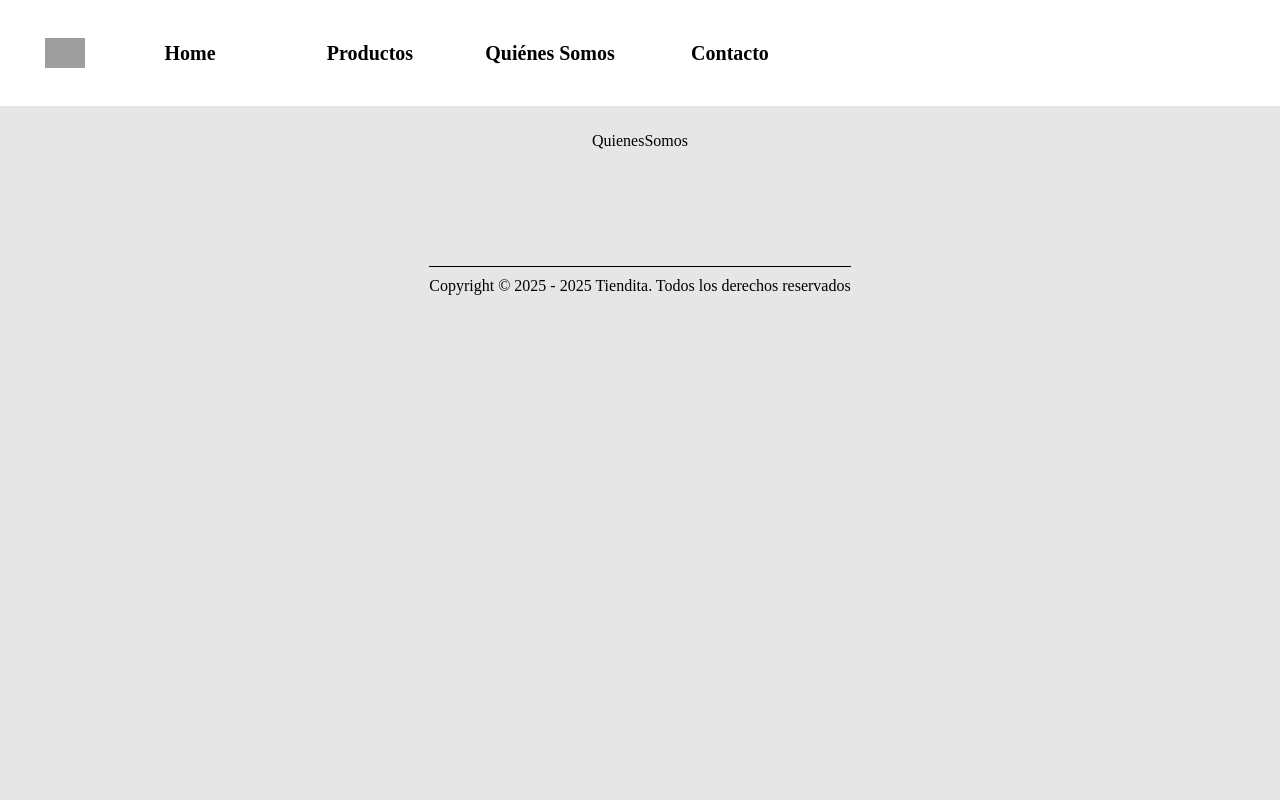
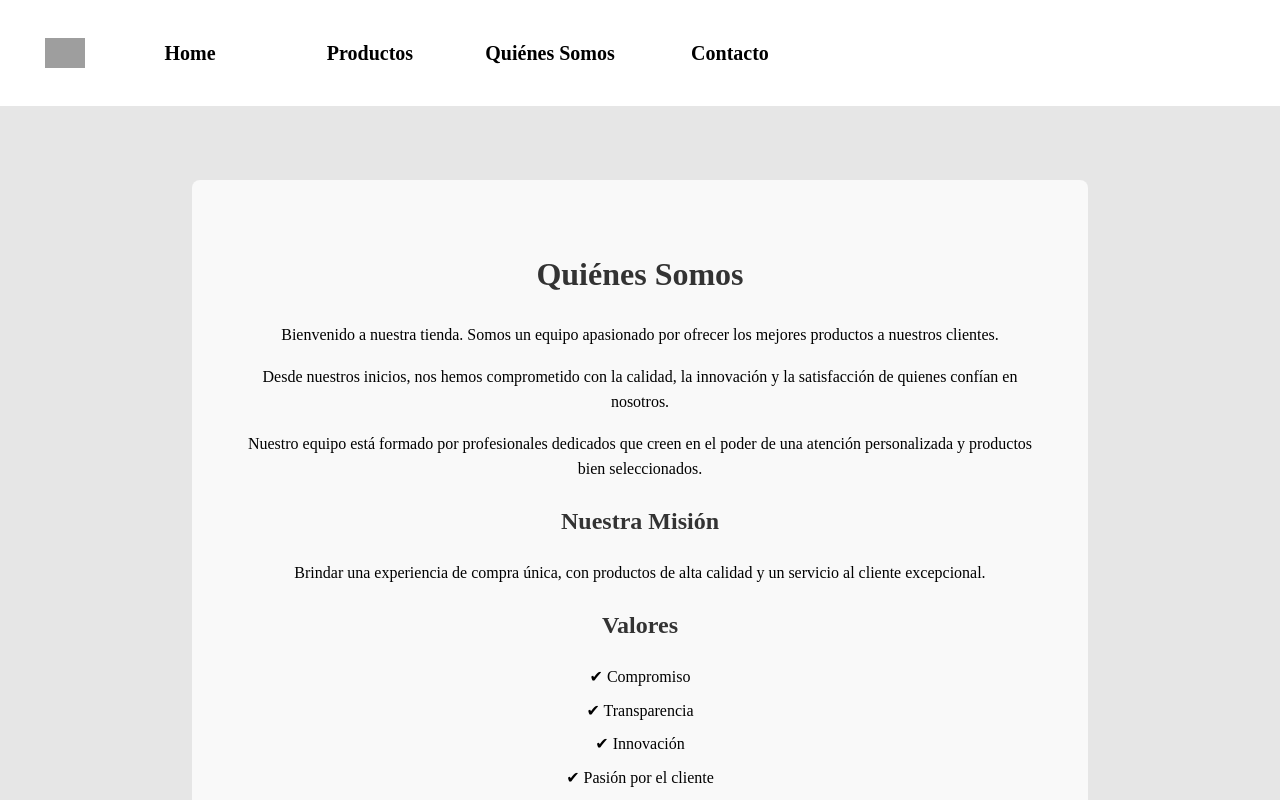
Before and after one commit to IlanTauscher/TP7-productos, a React (Vite) app: page /quienesSomos in a window 1280 px wide. Shown: the top 800 px of the page. Built offline with nearby package versions, Linux system fonts and the light colour scheme; grey boxes are pictures that could not be loaded.

Commit message:
quienes somos echo

```diff
--- a/src/Pages/QuienesSomos/QuienesSomos.css
+++ b/src/Pages/QuienesSomos/QuienesSomos.css
@@ -0,0 +1,22 @@
+.QuienesSomos-container {
+    max-width: 800px;
+    margin: 3rem auto;
+    padding: 3rem;
+    line-height: 1.6;
+    background-color: #f9f9f9;
+    border-radius: 8px;
+  }
+
+  .QuienesSomos-container h1,
+  .QuienesSomos-container h2 {
+    color: #333;
+  }
+
+  .QuienesSomos-container ul {
+    list-style: none;
+    padding-left: 0;
+  }
+
+  .QuienesSomos-container li {
+    margin-bottom: 0.5rem;
+  }
--- a/src/Pages/QuienesSomos/QuienesSomos.jsx
+++ b/src/Pages/QuienesSomos/QuienesSomos.jsx
@@ -1,7 +1,37 @@
-import React from 'react'
+import React from "react";
+import "./QuienesSomos.css";
 
 export default function QuienesSomos() {
   return (
-    <div>QuienesSomos</div>
-  )
+    <div className="QuienesSomos-container">
+      <h1>Quiénes Somos</h1>
+      <p>
+        Bienvenido a nuestra tienda. Somos un equipo apasionado por ofrecer los
+        mejores productos a nuestros clientes.
+      </p>
+
+      <p>
+        Desde nuestros inicios, nos hemos comprometido con la calidad,
+        la innovación y la satisfacción de quienes confían en nosotros.
+      </p>
+
+      <p>
+        Nuestro equipo está formado por profesionales dedicados que creen en el
+        poder de una atención personalizada y productos bien seleccionados.
+      </p>
+
+      <h2>Nuestra Misión</h2>
+      <p>
+        Brindar una experiencia de compra única, con productos de alta calidad y un servicio al cliente excepcional.
+      </p>
+
+      <h2>Valores</h2>
+      <ul>
+        <li>✔ Compromiso</li>
+        <li>✔ Transparencia</li>
+        <li>✔ Innovación</li>
+        <li>✔ Pasión por el cliente</li>
+      </ul>
+    </div>
+  );
 }
```
Also changed, not shown: src/Pages/Productos/Productos.css (deleted).
